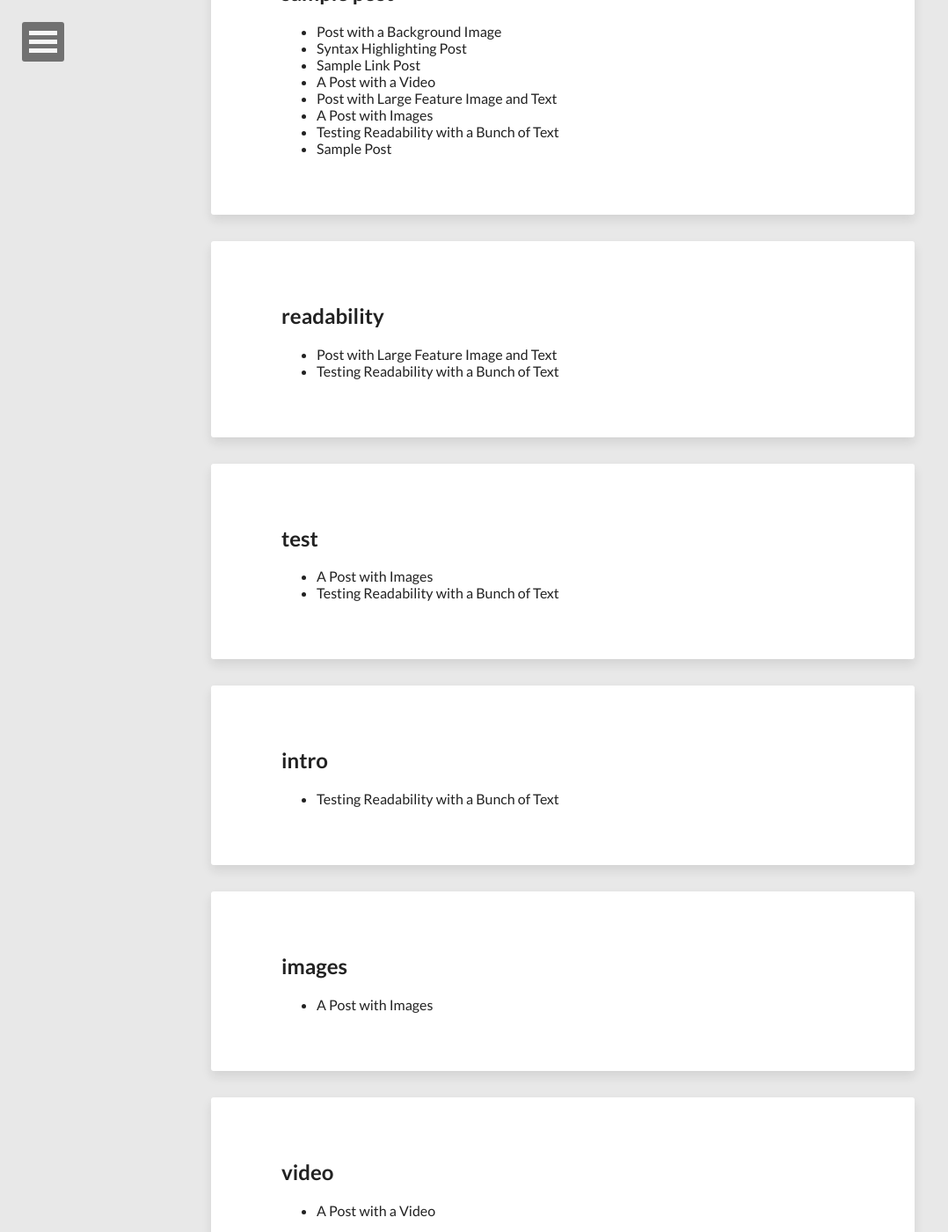
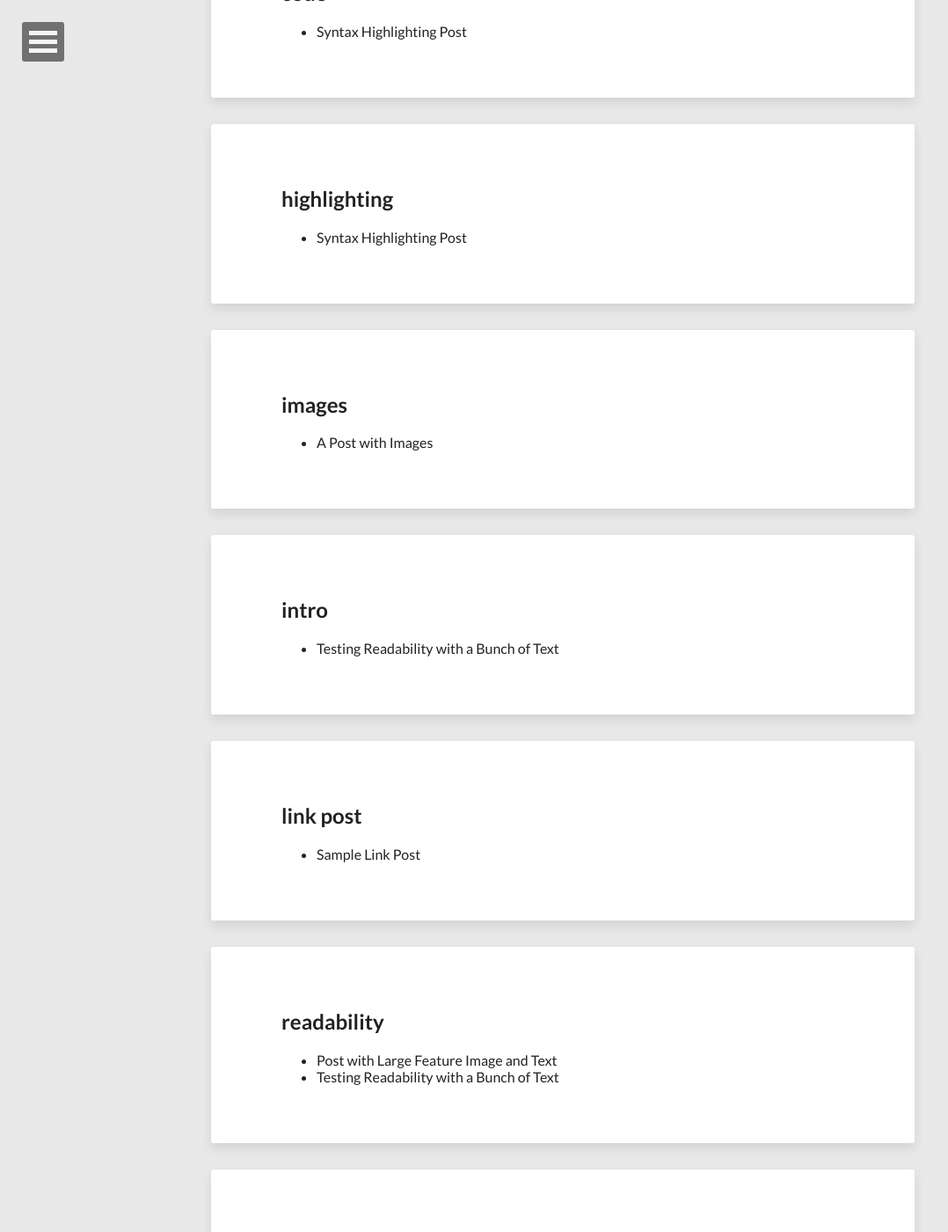
Before and after one commit to cwest/caseywest.com, a Jekyll site: the page built from tags.html, in a window 1280 px wide and 1400 px high, scrolled down 333 px. Shown: the whole window at 88% size, without its empty margins (0-1078 px from the left). Built offline with Jekyll 4.4.1, drawn with Linux system fonts in a browser that asks for light colours; nearby versions of some CDN libraries; some of the changed text lies outside the part shown.

Commit message:
Alphabetize tag listing

```diff
--- a/_layouts/post.html
+++ b/_layouts/post.html
@@ -43,7 +43,7 @@
     <div class="entry-content">
       {{ content }}
       <footer class="entry-meta">
-        <span class="entry-tags">{% for tag in page.tags %}<a href="{{ site.url }}/tags/#{{ tag | cgi_encode }}" title="Pages tagged {{ tag }}" class="tag">{{ tag }}</a>{% unless forloop.last %}{% endunless %}{% endfor %}</span>
+        <span class="entry-tags">{% for tag in page.tags %}<a href="{{ site.url }}/tags/#{{ tag }}" title="Pages tagged {{ tag }}" class="tag">{{ tag }}</a>{% unless forloop.last %}{% endunless %}{% endfor %}</span>
         <span><a href="{{ site.url }}{{ page.url }}" rel="bookmark" title="{{ page.title }}">{{ page.title }}</a> was published on <span class="entry-date date published updated"><time datetime="{{ page.date | date_to_xmlschema }}">{{ page.date | date: "%B %d, %Y" }}</time></span></span>
         {% if page.modified %}(revised: <span class="entry-date date modified"><time datetime="{{ page.modified }}">{{ page.modified | date: "%m/%d/%Y" }}</time></span>){% endif %}
         <span class="author vcard"><span class="fn"><a href="{{ site.url }}/about/" title="About {{ site.owner.name }}">{{ site.owner.name }}</a></span></span>
--- a/tags.html
+++ b/tags.html
@@ -5,34 +5,24 @@ title: Tag Archive
 description: "An archive of posts sorted by tag."
 ---
 
+{% capture site_tags %}{% for tag in site.tags %}{{ tag | first }}{% unless forloop.last %},{% endunless %}{% endfor %}{% endcapture %}
+{% assign tags_list = site_tags | split:',' | sort %}
+
 <ul class="entry-meta inline-list">
-{% assign tags_list = site.tags %}
-  {% if tags_list.first[0] == null %}
-    {% for tag in tags_list %}
-    	<li><a href="#{{ tag }}" class="tag">{{ tag }} <span>{{ site.tags[tag].size }}</span></a></li>
-    {% endfor %}
-  {% else %}
-    {% for tag in tags_list %}
-    	<li><a href="#{{ tag[0] }}" class="tag">{{ tag[0] }} <span>{{ tag[1].size }}</span></a></li>
-    {% endfor %}
-  {% endif %}
-{% assign tags_list = nil %}
+  {% for item in (0..site.tags.size) %}{% unless forloop.last %}
+    {% capture this_word %}{{ tags_list[item] | strip_newlines }}{% endcapture %}
+  	<li><a href="#{{ this_word }}" class="tag">{{ this_word }} <span>{{ site.tags[this_word].size }}</span></a></li>
+  {% endunless %}{% endfor %}
 </ul>
 
-{% for tag in site.tags %}
+{% for item in (0..site.tags.size) %}{% unless forloop.last %}
+  {% capture this_word %}{{ tags_list[item] | strip_newlines }}{% endcapture %}
 	<article>
-	<h2 id="{{ tag[0] }}">{{ tag[0] }}</h2>
+	<h2 id="{{ this_word }}">{{ this_word }}</h2>
 		<ul>
-		{% assign pages_list = tag[1] %}
-		{% for post in pages_list %}
-			{% if post.title != null %}
-			{% if group == null or group == post.group %}
-				<li class="entry-title"><a href="{{ site.url }}{{ post.url }}" title="{{ post.title }}">{{ post.title }}</a></li>
-			{% endif %}
-			{% endif %}
-		{% endfor %}
-		{% assign pages_list = nil %}
-		{% assign group = nil %}
+    {% for post in site.tags[this_word] %}{% if post.title != null %}
+      <li class="entry-title"><a href="{{ site.url }}{{ post.url }}" title="{{ post.title }}">{{ post.title }}</a></li>
+    {% endif %}{% endfor %}
 		</ul>
 	</article><!-- /.hentry -->
-{% endfor %}
+{% endunless %}{% endfor %}
```
